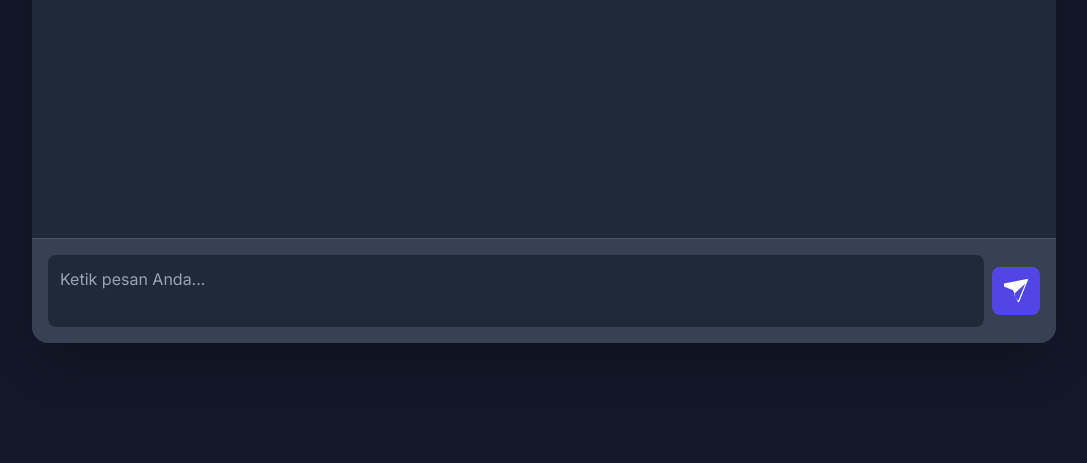
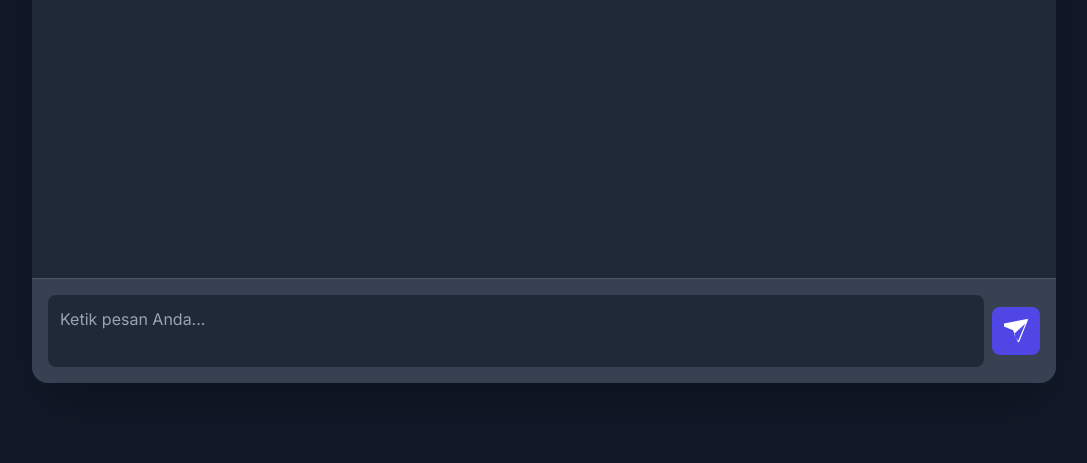
Before and after one commit to FaizunKarim/Lingu, a website with bundled scripts: page index.html in a window 1280 px wide. Shown: the part 337-800 px from the top of the page, without its empty margins (96-1183 px from the left). Built offline with nearby package versions, Linux system fonts and the light colour scheme.

Commit message:
edited on height

```diff
--- a/index.html
+++ b/index.html
@@ -24,7 +24,7 @@
 </head>
 <body class="bg-gray-900 flex items-center justify-center min-h-screen p-2 sm:p-4">
 
-    <div class="w-full max-w-5xl mx-auto bg-gray-800 shadow-2xl rounded-2xl overflow-hidden flex flex-col h-[70vh]">
+    <div class="w-full max-w-5xl mx-auto bg-gray-800 shadow-2xl rounded-2xl overflow-hidden flex flex-col h-[80vh]">
         <div class="px-6 py-4">
             <h1 class="text-2xl font-bold text-white text-center">LINGU</h1>
             <p class="text-gray-400 text-center text-sm">Chatbot, Translator, dan juga Downloader</p>
```
